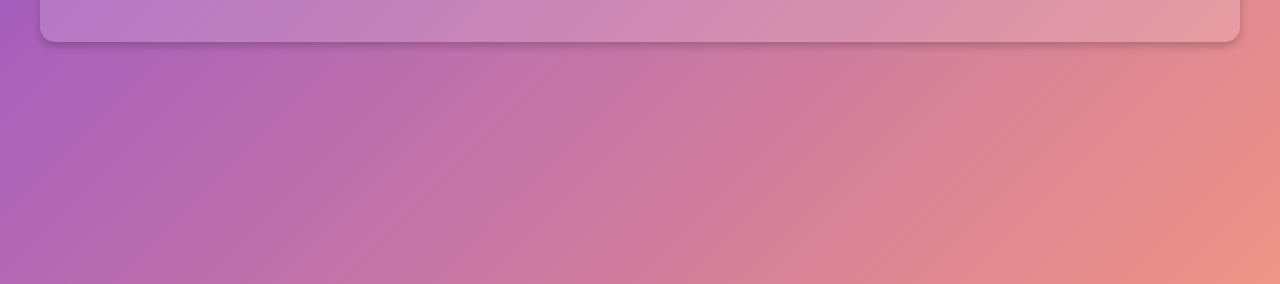
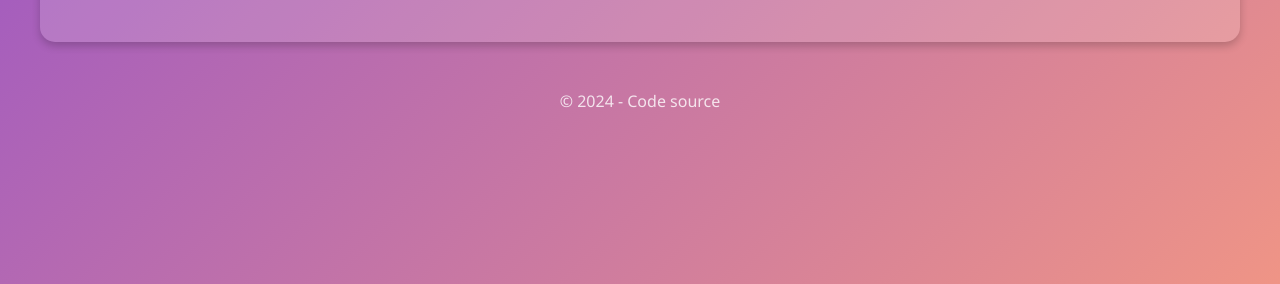
Before and after one commit to SebastienH422/ProjetR.smams, a Jekyll site: the page code-source.html, which Jekyll copies as it is, in a window 1280 px wide. Shown: the part 283-567 px from the top of the page. Built offline with Jekyll 4.4.1, drawn with Linux system fonts in a browser that asks for light colours.

Commit message:
Update code-source.html

```diff
--- a/code-source.html
+++ b/code-source.html
@@ -3,7 +3,7 @@
 <head>
     <meta charset="UTF-8">
     <meta name="viewport" content="width=device-width, initial-scale=1.0">
-    <title>Analyse des données</title>
+    <title>Code source</title>
     <style>
         body {
             margin: 0;
@@ -97,3 +97,12 @@
                 <h2>smams_brevet.R</h2>
 
             </section>
+
+        </main>
+
+        <footer>
+            © 2024 - Code source
+        </footer>
+    </div>
+</body>
+</html>
```
